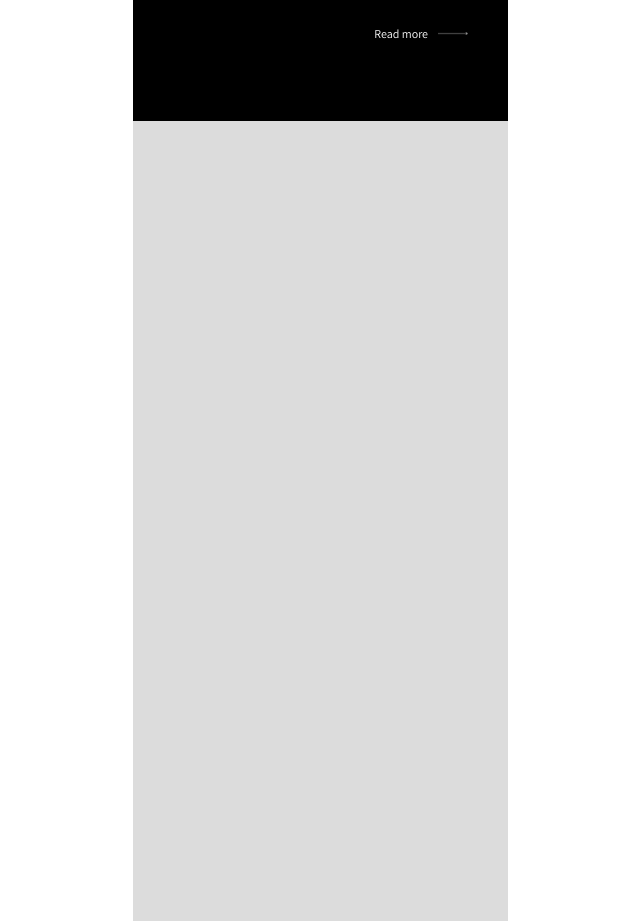
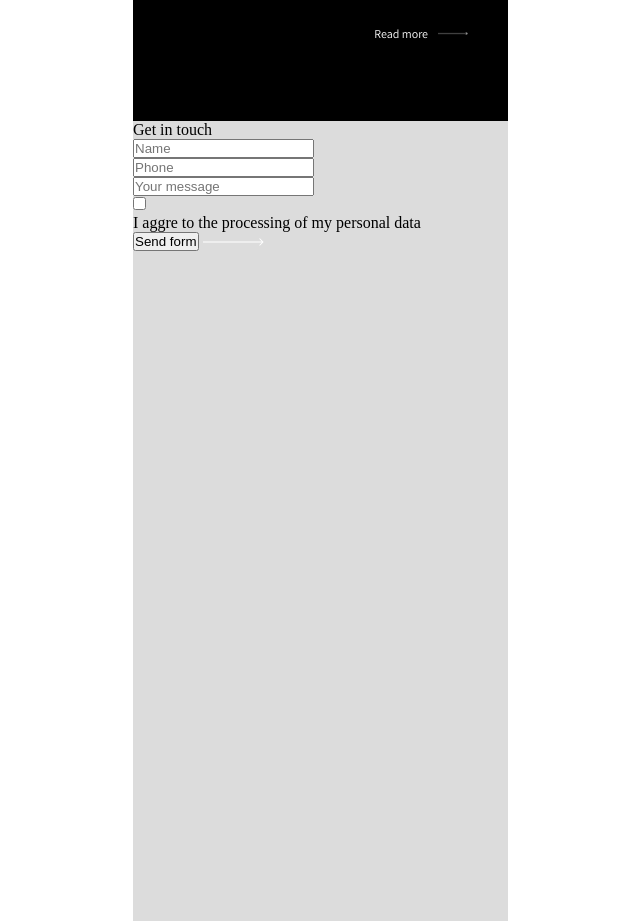
Before and after one commit to LeraMusienko78/HW-balet, a website built with Vite: page balet/index.html in a window 1280 px wide. Shown: the part 3860-4781 px from the top of the page, without its empty margins (267-907 px from the left). Built offline with nearby package versions, Linux system fonts and the light colour scheme; files whose address does not match are found by name; a web font is replaced by a local one.

Commit message:
added section get-in-touch

```diff
--- a/balet/SASS/style.scss
+++ b/balet/SASS/style.scss
@@ -9,6 +9,10 @@
     padding: 0;
     margin: 0;
     box-sizing: border-box;
+}
+
+fieldset{
+    border: none;
 }
 
 li {
@@ -200,7 +204,6 @@ a {
         @include flexbox (row, end ,center, $pading-l, 335px);
         margin-top: $margin-s;
 
-
         .arrow-text{
             @include font($font-size-xs,$assistant-font-family,$primary-text-color);
             margin-right:$margin-xs;
@@ -211,8 +214,4 @@ a {
             width: 30px;
         }
     }
-
-
-
-
 }
--- a/balet/index.html
+++ b/balet/index.html
@@ -116,6 +116,43 @@
         </div>
 
       </section>
+
+      <section class="get-in-touch">
+        <div class="form-wrapper">
+          <div class="title">Get in touch</div>
+
+          <div class="form">
+
+            <fieldset>
+              <input class="input" type="text" placeholder="Name">
+            </fieldset>
+
+            <fieldset>
+              <input class="input" type="text" placeholder="Phone">
+            </fieldset>
+
+            <fieldset>
+              <input class="input" type="text" placeholder="Your message">
+            </fieldset>
+
+            <fieldset class="agreement">
+              <input class="input" type="checkbox">
+              <div class="input-agreement">
+                I aggre to the processing of my personal data
+              </div>
+            </fieldset>
+
+            <div class="button-wrapper">
+              <button class="button">Send form</button>
+              <img src="./public/images/arrow .png" class="arrow">
+            </div>
+
+          </div>
+        </div>
+
+
+
+      </section>
     </div>
 
   </body>
```
Also changed, not shown: 1 other file.
